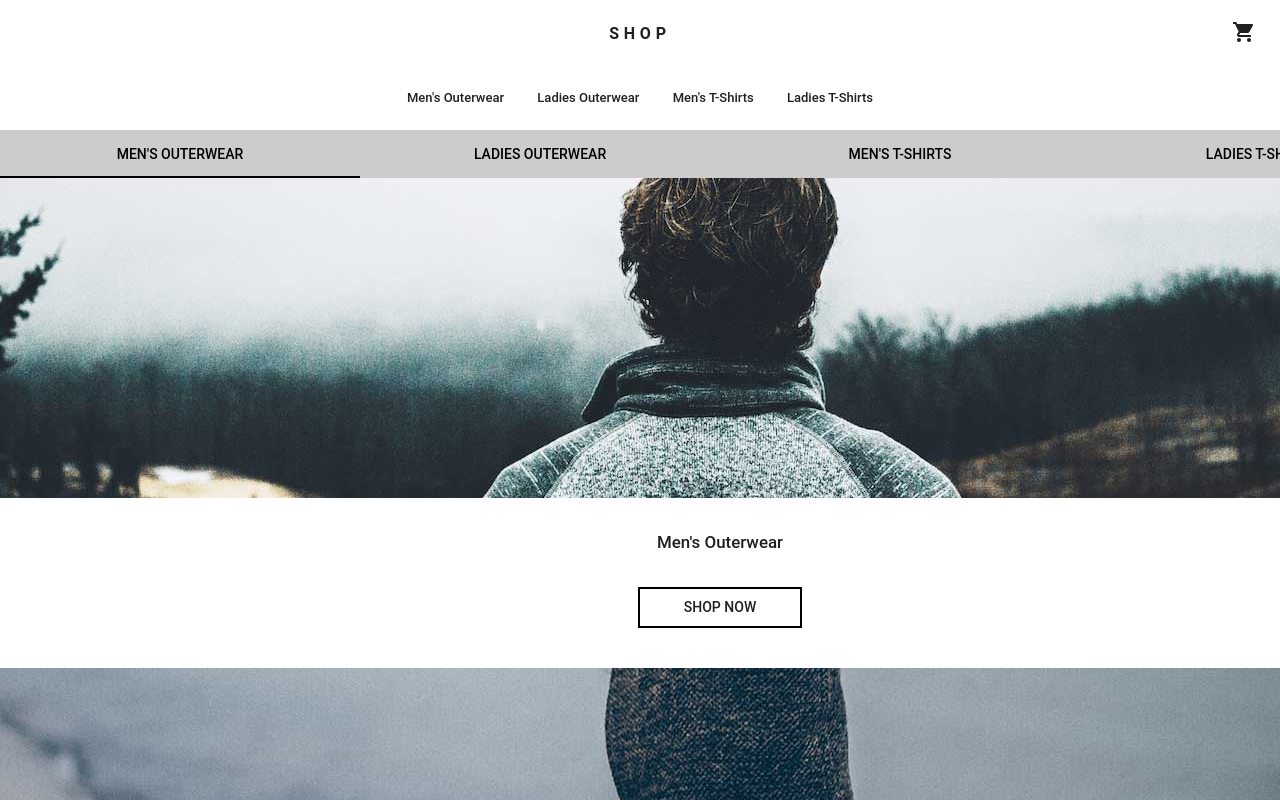
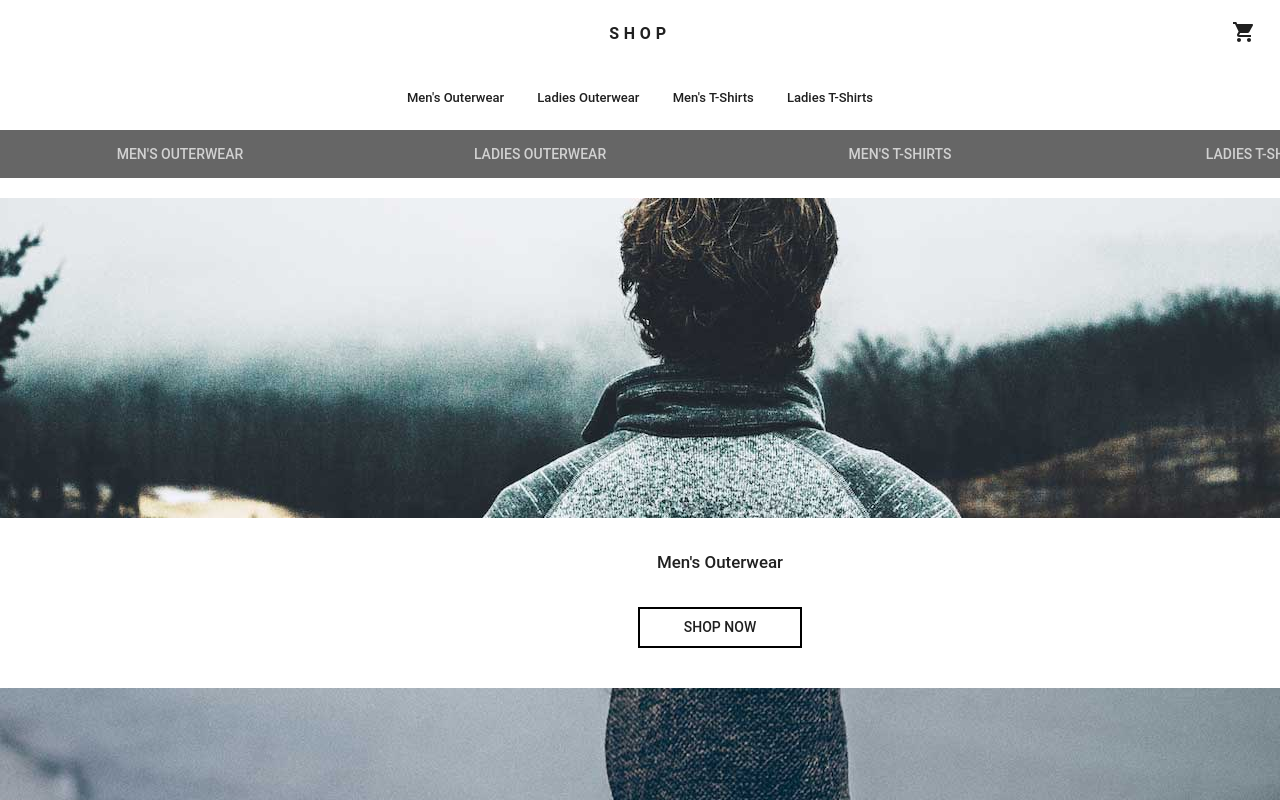
Before and after one commit to Gizzz/wear-shop-app, a React app: page / in a window 1280 px wide. Shown: the top 800 px of the page. Built offline with nearby package versions, Linux system fonts and the light colour scheme; a web font is replaced by a local one; what react-tap-event-plugin would draw is missing.

Commit message:
page header: experementing with nav links (styles, tabs component)

```diff
--- a/frontend/Header.js
+++ b/frontend/Header.js
@@ -8,7 +8,7 @@ const Header = () => (
 			<h1><Link to="/" className="logo">SHOP</Link></h1>
 			<Link to="/cart" className="cart"></Link>
 		</div>
-		<nav style={{ visibility: isNavigationVisible() ? "visible" : "hidden" }}>
+		<nav style={{ opacity: "1" }}>
 			<ul>
 				<li><NavLink to="/list/mens_outerwear" isActive={ checkMensOuterwear }>Men's Outerwear</NavLink></li>
 				&nbsp;
@@ -19,19 +19,19 @@ const Header = () => (
 				<li><NavLink to="/list/ladies_tshirts" isActive={ checkLadiesTshirts }>Ladies T-Shirts</NavLink></li>
 			</ul>
 		</nav>
-		<div style={{ width: "1440px", margin: "auto" }}>
+		<div style={{ width: "1440px", margin: "auto", marginBottom: "20px", visibility: isNavigationVisible() ? "visible" : "hidden" }}>
 			<Tabs
-				inkBarStyle={{ backgroundColor: "black" }}
-				tabItemContainerStyle={{ backgroundColor: "#ccc" }}
+				inkBarStyle={{ backgroundColor: "rgba(0, 0, 0, .99)", height: "3px", marginTop: "-3px" }}
+				tabItemContainerStyle={{ backgroundColor: "rgba(0, 0, 0, .6)", color: "red" }}
 				initialSelectedIndex={ getSelectedTabIndex() }
 			>
-				<Tab label="Men's Outerwear" style={{ color: "black" }}>
+				<Tab label="Men's Outerwear">
 				</Tab>
-				<Tab label="Ladies Outerwear" style={{ color: "black" }}>
+				<Tab label="Ladies Outerwear">
 				</Tab>
-				<Tab label="Men's T-Shirts" style={{ color: "black" }}>
+				<Tab label="Men's T-Shirts">
 				</Tab>
-				<Tab label="Ladies T-Shirts" style={{ color: "black" }}>
+				<Tab label="Ladies T-Shirts">
 				</Tab>
 			</Tabs>
 		</div>
@@ -43,7 +43,7 @@ function getSelectedTabIndex() {
 
 	if (pathname.startsWith("/list/ladies_outerwear")) return 1;
 
-	return 0;
+	return -1;
 }
 
 function isNavigationVisible() {
```
